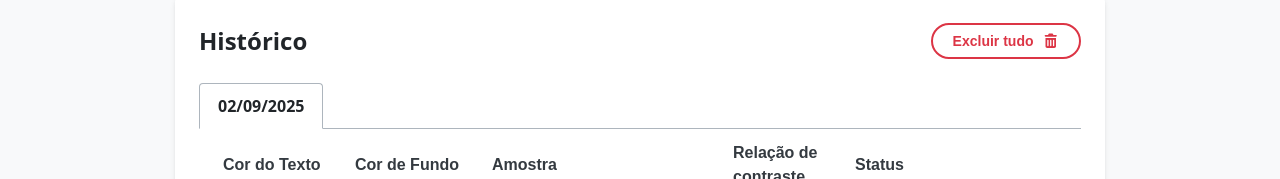
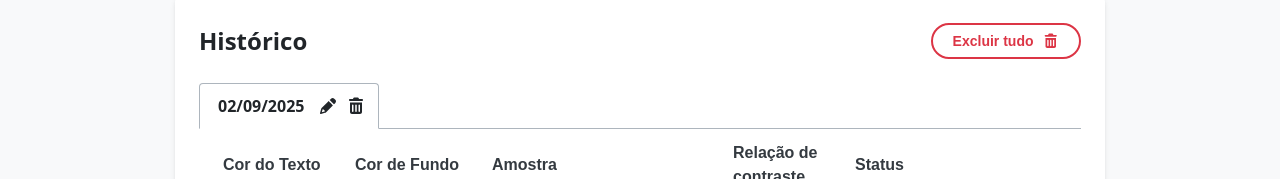
Before and after one commit to CTA-IFRS/contrast-checker, a React (Vite) app: page / in a window 1280 px wide. Both pictures are taken after a click on the button "ADICIONAR AO HISTÓRICO". Shown: the part 600-779 px from the top of the page. Built offline with nearby package versions, Linux system fonts and the light colour scheme.

Commit message:
Adição de funções de alterar título de aba e excluir aba no histórico

```diff
--- a/src/App.jsx
+++ b/src/App.jsx
@@ -1,7 +1,7 @@
 import { useState, useEffect } from 'react';
 import React from 'react';
 import { FontAwesomeIcon } from '@fortawesome/react-fontawesome'
-import { faPlus, faSquareCheck, faSquareXmark, faTrashCan, faRotate, faLink, faPrint } from '@fortawesome/free-solid-svg-icons';
+import { faPlus, faSquareCheck, faSquareXmark, faTrashCan, faRotate, faLink, faPrint, faPencil } from '@fortawesome/free-solid-svg-icons';
 import { faCopy } from '@fortawesome/free-regular-svg-icons';
 import Header from './components/Header';
 import { CustomBtn } from './components/botoes';
@@ -68,6 +68,9 @@ function App() {
   const [textColor, setTextColor] = useState('#000000');
   const [contrastRatio, setContrastRatio] = useState('0');
   const [history, setHistory] = useState([]);
+  const [dateTitles, setDateTitles] = useState({});
+  const [editingDate, setEditingDate] = useState(null);
+  const [editedTitle, setEditedTitle] = useState("");
 
   useEffect(() => {
     const bg = hexToRgb(backgroundColor);
@@ -137,6 +140,14 @@ function App() {
 
   const removeFromHistory = (id) => {
     setHistory((prev) => prev.filter((item) => item.id !== id));
+  };
+
+  const removeDateFromHistory = (date) => {
+    setHistory((prev) => prev.filter((item) => item.date !== date));
+
+    if (selectedDate === date) {
+      setSelectedDate(null);
+    }
   };
 
   const limpar = () => {
@@ -265,21 +276,65 @@ function App() {
             <section className='bg-white my-6 rounded-xl shadow-md px-6 py-8'>
               <div className='flex justify-between'>
                 <h2 className='h4 text-gray900'>Histórico</h2>
-                {/* falta a função */}
-                <CustomBtn tamanho='sm' estado='outlineDanger'>Excluir tudo<FontAwesomeIcon icon={faTrashCan} className='ml-2' /></CustomBtn>
+                <CustomBtn onClick={() => { if (window.confirm("Tem certeza de que deseja excluir todo o histórico? Esta ação é irreversível.")) { setHistory([]); } }} tamanho='sm' estado='outlineDanger'>Excluir tudo<FontAwesomeIcon icon={faTrashCan} className='ml-2' /></CustomBtn>
               </div>
               <div id='historico'>
                 <ul className='flex items-end border-b border-gray500 mt-6 mb-3'>
                   {Object.keys(groupedHistory).map((date) => (
                     <li key={date} className={`flex h-fit font-semibold -mb-[1px] border-gray500 border rounded-t-sm -mr-[1px]  ${ selectedDate === date ? 'text-gray900 border-b-white' : 'text-gray700'}`}>
+                      {editingDate === date ? (
+                        <form className='bg-white -mr-12 z-5 flex items-center gap-2'
+                          onSubmit={(e) => e.preventDefault()}
+                          onBlur={(e) => {
+                            if (!e.currentTarget.contains(e.relatedTarget)) {
+                              setEditingDate(null);
+                            }
+                          }}
+                        >
+                          <input type="text" value={editedTitle} className="px-4.5 pb-2.5 pt-2.5 border rounded-l"
+                            onChange={(e) => setEditedTitle(e.target.value)}
+                            onKeyDown={(e) => {
+                              if (e.key === "Enter") {
+                                setDateTitles((prev) => ({ ...prev, [date]: editedTitle }));
+                                setEditingDate(null);
+                              }
+                            }}
+                          />
+                          <CustomBtn onClick={() => {
+                            setDateTitles((prev) => ({ ...prev, [date]: editedTitle }));
+                            setEditingDate(null);
+                          }} estado='primaryGray' tamanho='sm'>
+                            Ok
+                          </CustomBtn>
+                          <CustomBtn onClick={() => { setEditingDate(null); }} estado='outlineGray' tamanho='sm'>Cancelar</CustomBtn>
+                        </form>
+                      ) : (
                       <a href='#'
                         onClick={(e) => {
                           e.preventDefault();
                           setSelectedDate(date);
                         }}
                         className={`px-4.5 pb-2.5 ${ selectedDate === date ? 'pt-2.5' : 'pt-1.5'}`}>
-                        {date}
+                        {dateTitles[date] || date}
                       </a>
+                      )}
+                      <div className={`${selectedDate === date ? 'flex gap-2 pr-3 -ml-1' : 'hidden'}`}>
+                        <button
+                          onClick={() => {
+                            setEditedTitle(dateTitles[date] || date);
+                            setEditingDate(date);
+                          }}
+                          title='Editar título'
+                          className='cursor-pointer'
+                        >
+                          <span className="sr-only">Editar título</span>
+                          <FontAwesomeIcon icon={faPencil} />
+                        </button>
+                        <button onClick={() => removeDateFromHistory(date)} title='Excluir aba do histórico' className='cursor-pointer'>
+                          <span className="sr-only">Excluir aba do histórico</span>
+                          <FontAwesomeIcon icon={faTrashCan} />
+                        </button>
+                      </div>
                     </li>
                   ))}
                 </ul>
```
